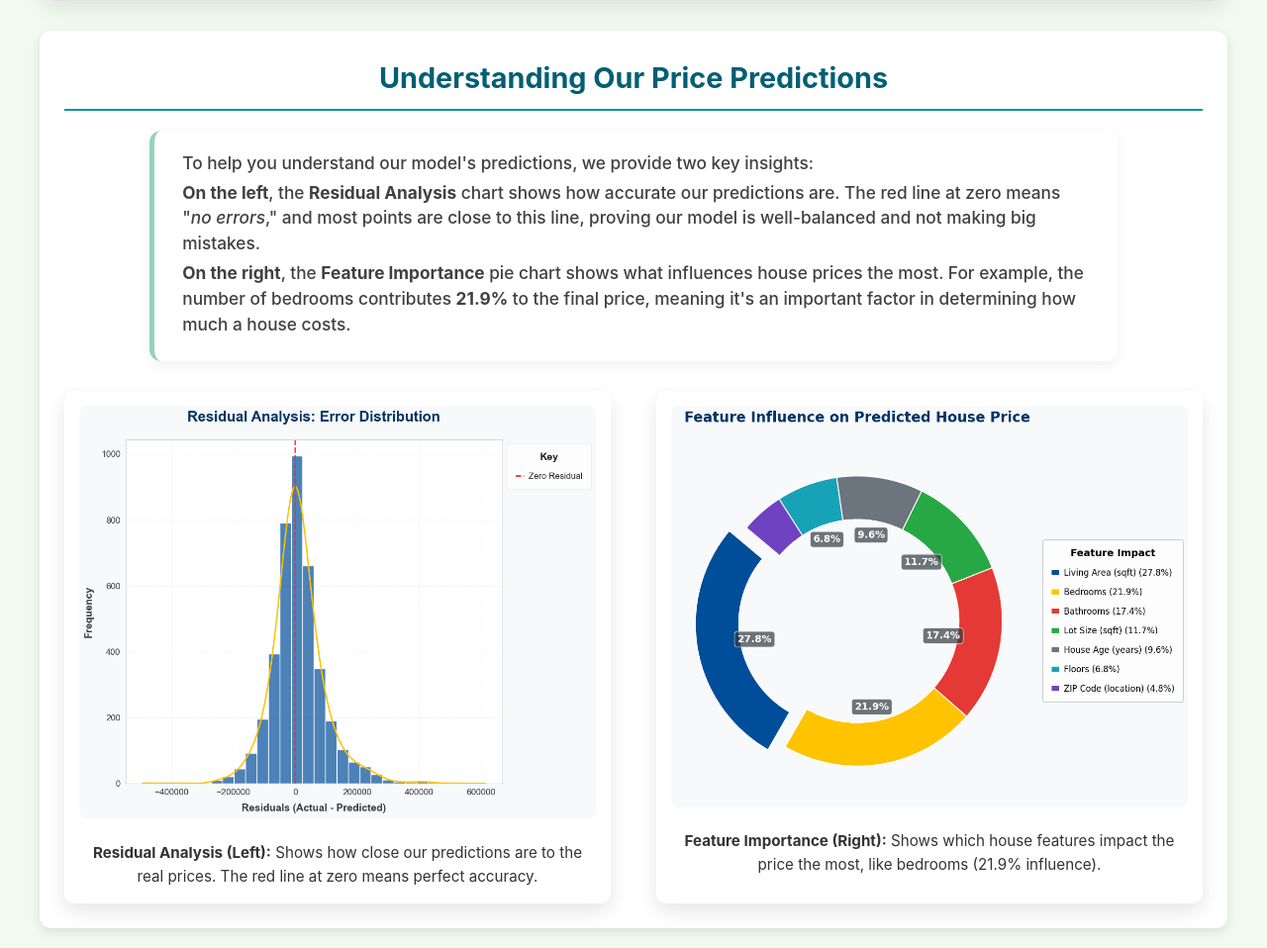
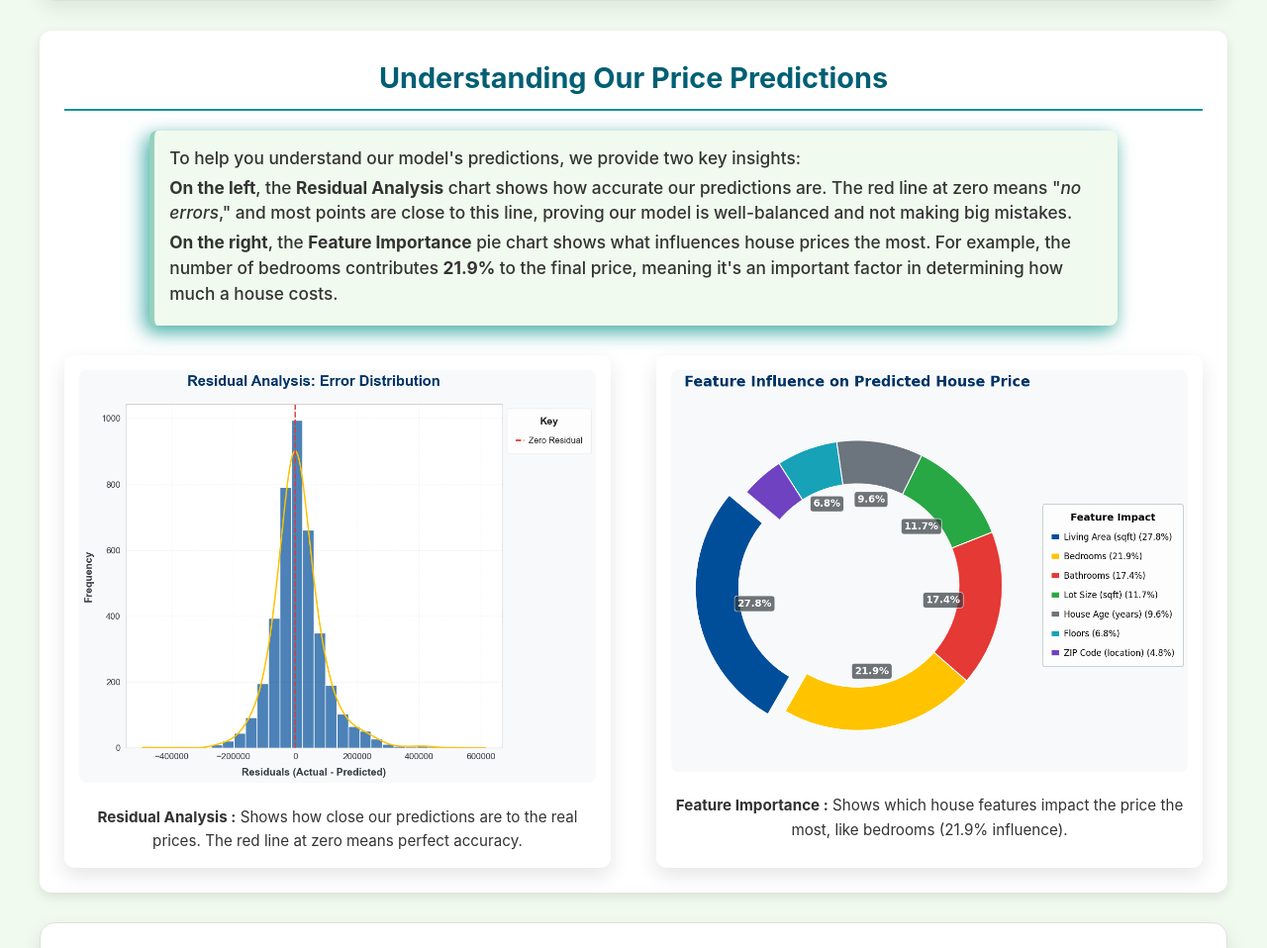
Before and after one commit to Kennedy178/housing_prediction, a Flask app: page / in a window 1280 px wide. Shown: the part 533-1491 px from the top of the page at 99% size. Run offline with Flask 3, Linux system fonts and the light colour scheme; parts of the project's set-up code (start-up, migrations or seed data) failed here and were passed over.

Commit message:
enhancement of ui insight text

```diff
--- a/app/static/css/style.css
+++ b/app/static/css/style.css
@@ -29,6 +29,15 @@ html.dark-mode {
   --golden-accent: #ffcc00;    /* Subtle luxury gold accent (for premium touch) */
 }
 
+html.dark-mode .insights-explanation {
+  background-color: var(--form-bg); /* Dark obsidian gray for uniformity */
+  color: rgba(245, 245, 245, 0.85); /* Softer white for less contrast */
+  padding: 15px;
+  border-radius: 8px;
+  box-shadow: -6px 6px 15px rgba(0, 255, 127, 0.4), /* Green glow on left */
+              0 4px 10px var(--shadow-color); /* Subtle ambient glow */
+  position: relative; /* Needed for extra effects */
+}
 
 
 
@@ -45,6 +54,21 @@ html.light-mode {
   --error-color: #d32f2f;
   --button-hover: #004e66;
 }
+
+html.light-mode .insights-explanation {
+  background-color: var(--bg-color); /* Keep light mode background */
+  padding: 15px;
+  border-radius: 8px;
+  box-shadow: -6px 6px 20px rgba(10, 147, 150, 0.6), /* Teal glow on left */
+              0 6px 15px rgba(148, 210, 189, 0.7);  /* Minty soft ambient glow */
+  position: relative;
+  color: var(--text-color); /* Ensures readability */
+}
+
+
+
+
+
 
 /* ============================================
    Global Reset and Body
--- a/app/templates/index.html
+++ b/app/templates/index.html
@@ -75,14 +75,14 @@
       <div class="insight">
         <img src="{{ url_for('static', filename='images/residual.png') }}" alt="Residual Analysis">
         <p class="insight-description">
-          <strong>Residual Analysis (Left):</strong> Shows how close our predictions are to the real prices. The red line at zero means perfect accuracy.
+          <strong>Residual Analysis :</strong> Shows how close our predictions are to the real prices. The red line at zero means perfect accuracy.
         </p>
       </div>
 
       <div class="insight">
         <img src="{{ url_for('static', filename='images/feature_importance.png') }}" alt="Feature Importance">
         <p class="insight-description">
-          <strong>Feature Importance (Right):</strong> Shows which house features impact the price the most, like bedrooms (21.9% influence).
+          <strong>Feature Importance :</strong> Shows which house features impact the price the most, like bedrooms (21.9% influence).
         </p>
       </div>
     </div>
```
